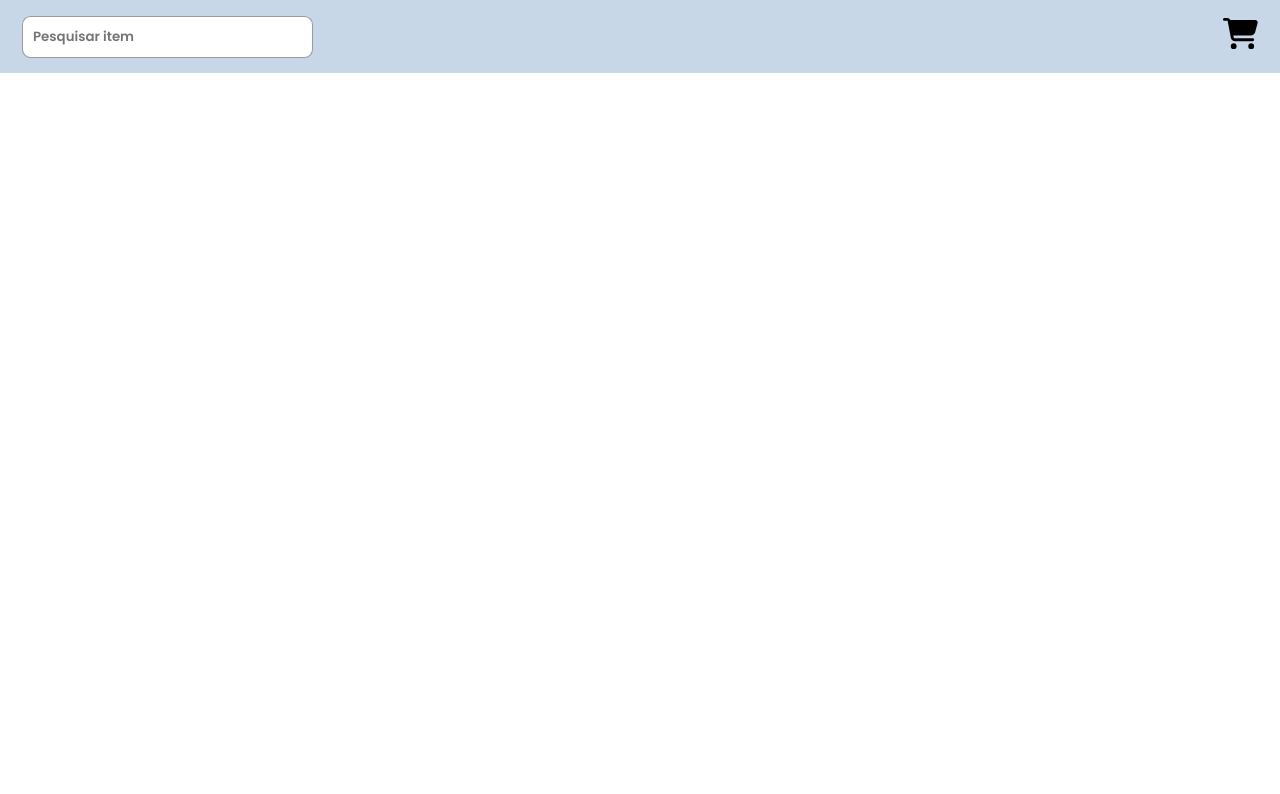
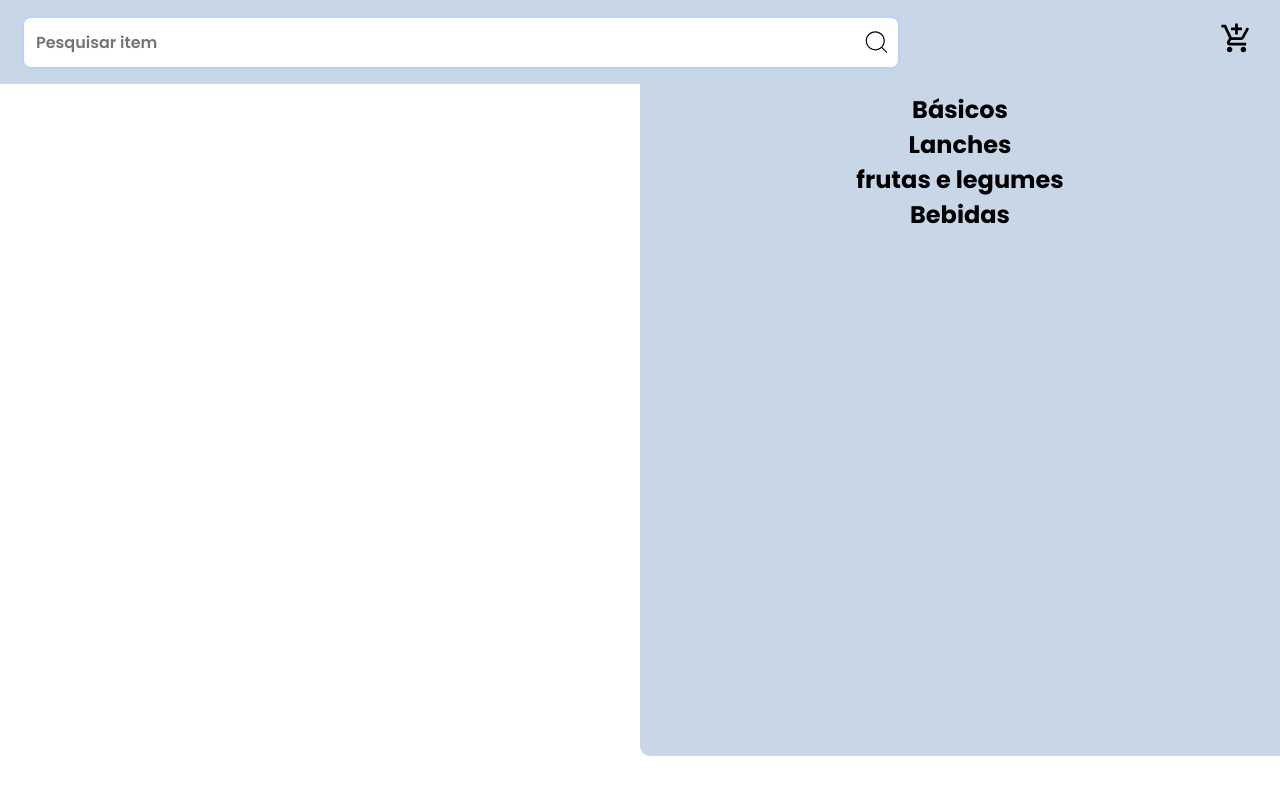
Before and after one commit to SantV7/list_supermarket, a React (Vite) app: page / in a window 1280 px wide. Shown: the top 794 px of the page. Built offline with nearby package versions, Linux system fonts and the light colour scheme.

Commit message:
trying to make menu and subcategory

```diff
--- a/src/components/header/HeaderPage.jsx
+++ b/src/components/header/HeaderPage.jsx
@@ -1,6 +1,7 @@
 import React, { useState } from 'react'
-import { FaCartShopping } from "react-icons/fa6";
+import { MdAddShoppingCart } from "react-icons/md";
 import { MdRemoveShoppingCart } from "react-icons/md";
+import { CiSearch } from "react-icons/ci";
 import '../../styles/headerStyle/headerpage.css'
 
 const HeaderPage = () => {
@@ -13,13 +14,40 @@ const HeaderPage = () => {
       <>
       <header id='header'>
 
-        <div className="searchItens">
-           <input type="search" placeholder='Pesquisar item'  id="searchSearch" />
+        <div className="searchItens" id="searchSearch">
+           <div className="area_search">
+             <input type="search" placeholder='Pesquisar item'   />
+             <CiSearch size={30} id='search_icon' />
+           </div>
 
            <div onClick={() => SetStatusBtnCart(!statusBtnCart)} className="area_cart">
              {statusBtnCart
-               ? <FaCartShopping size={35} />
-               : <MdRemoveShoppingCart size={35} />
+               ? <MdAddShoppingCart size={33} />
+               : <MdRemoveShoppingCart size={33} />
+             }
+
+             {
+              statusBtnCart
+              ? (
+                 <div className="menuList">
+                  <section id='basic_section'>
+                    <h2 className='tittle_category'>Básicos</h2>
+                  </section>
+
+                  <section id='basic_section'>
+                    <h2 className='tittle_category'>Lanches</h2>
+                  </section>
+
+                  <section id='fruits_and_vegetables_section'>
+                    <h2 className='tittle_category'>frutas e legumes</h2>
+                  </section>
+
+                  <section id='bebidas_section'>
+                    <h2 className='tittle_category'>Bebidas</h2>
+                  </section>
+                 </div>
+              )
+              : ('')
              }
            </div>
         </div>
--- a/src/styles/headerStyle/headerpage.css
+++ b/src/styles/headerStyle/headerpage.css
@@ -1,5 +1,6 @@
 #header {
     width: 100%;
+    height: -90px;
     background-color: rgb(200, 215, 231);
     padding: 5.5px 12px;
 }
@@ -11,11 +12,55 @@
     justify-content: space-between;
 }
 
-#header > .searchItens > #searchSearch {
+#header > .searchItens > .area_search {
+    padding: 2px;
+    display: flex;
     border-radius: 8.66px;
+    align-items: center;
+    background-color: white;
+    justify-content: space-between;
+    width: 71%;
+    border: 2px solid rgba(78, 138, 249, 0.392);
+    transition: ease 0.39s;
+}
+
+#header > .searchItens > .area_search > input {
+    font-weight: 550;
+    font-size: 1em;
+    width: 100%;
     outline: none;
-    border: 1px solid rgba(0, 0, 0, 0.392);
+    border: none;
+    cursor: pointer;
     padding: 10px;
-    font-weight: 550;
-    font-size: 1.0.4em;
 }
+
+#header > .searchItens > .area_search:hover {
+    border: 2px solid rgb(188, 188, 249);
+}
+
+
+#header > .searchItens > .area_search > #search_icon {
+    cursor: pointer;
+    margin-right: 5px;
+}
+
+#header > .searchItens > .area_cart {
+    cursor: pointer;
+    text-align: center;
+    padding: 5px;
+}
+
+.menuList {
+    position: absolute;
+    top: 83.5px;
+    right: 0;
+    padding: 8px;
+    width: 50%;
+    height: 84vh;
+    border-bottom-left-radius: 10px;
+    background-color: rgb(200, 215, 231);
+}
+
+.menuList > .tittle_category {
+    color: orange;
+}
```
